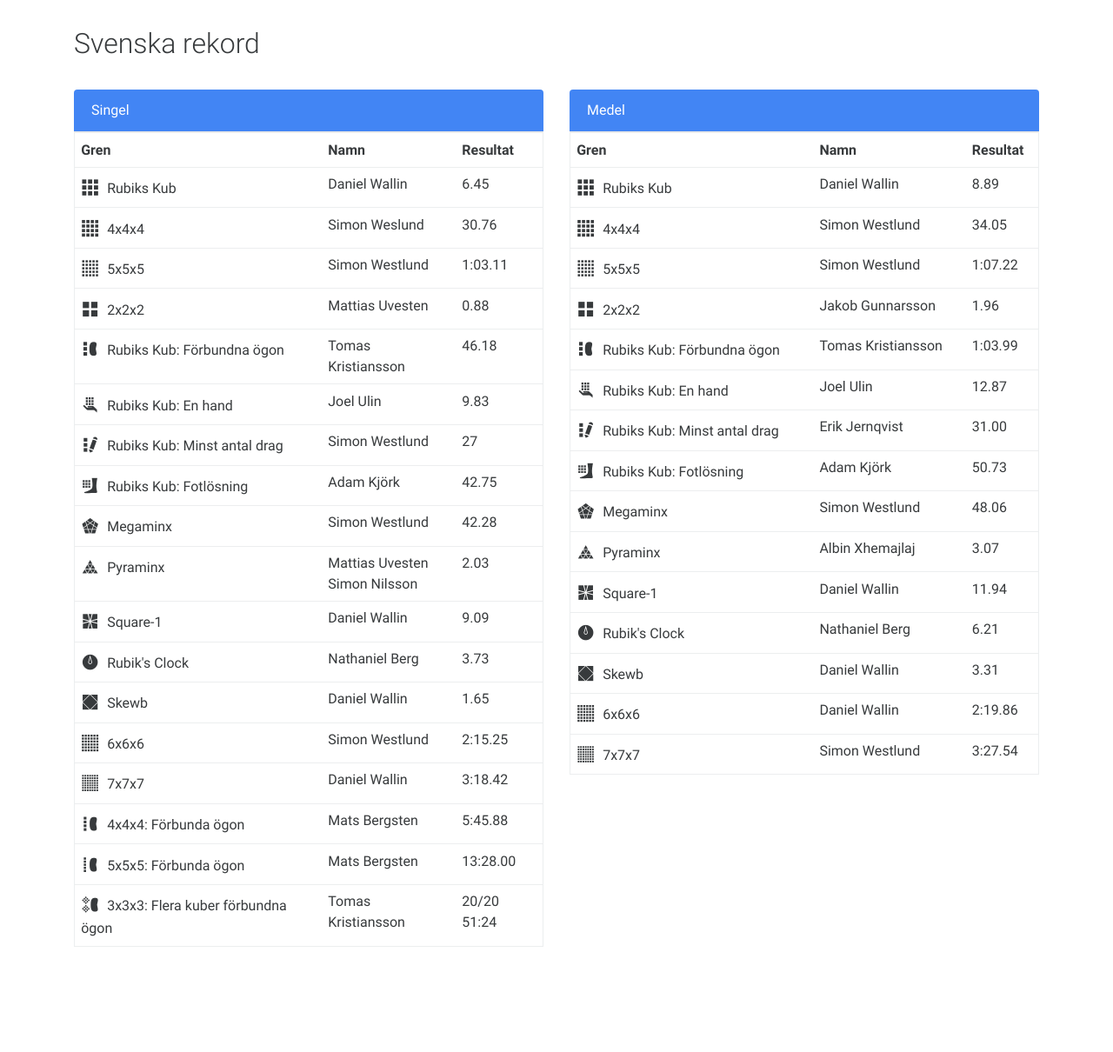
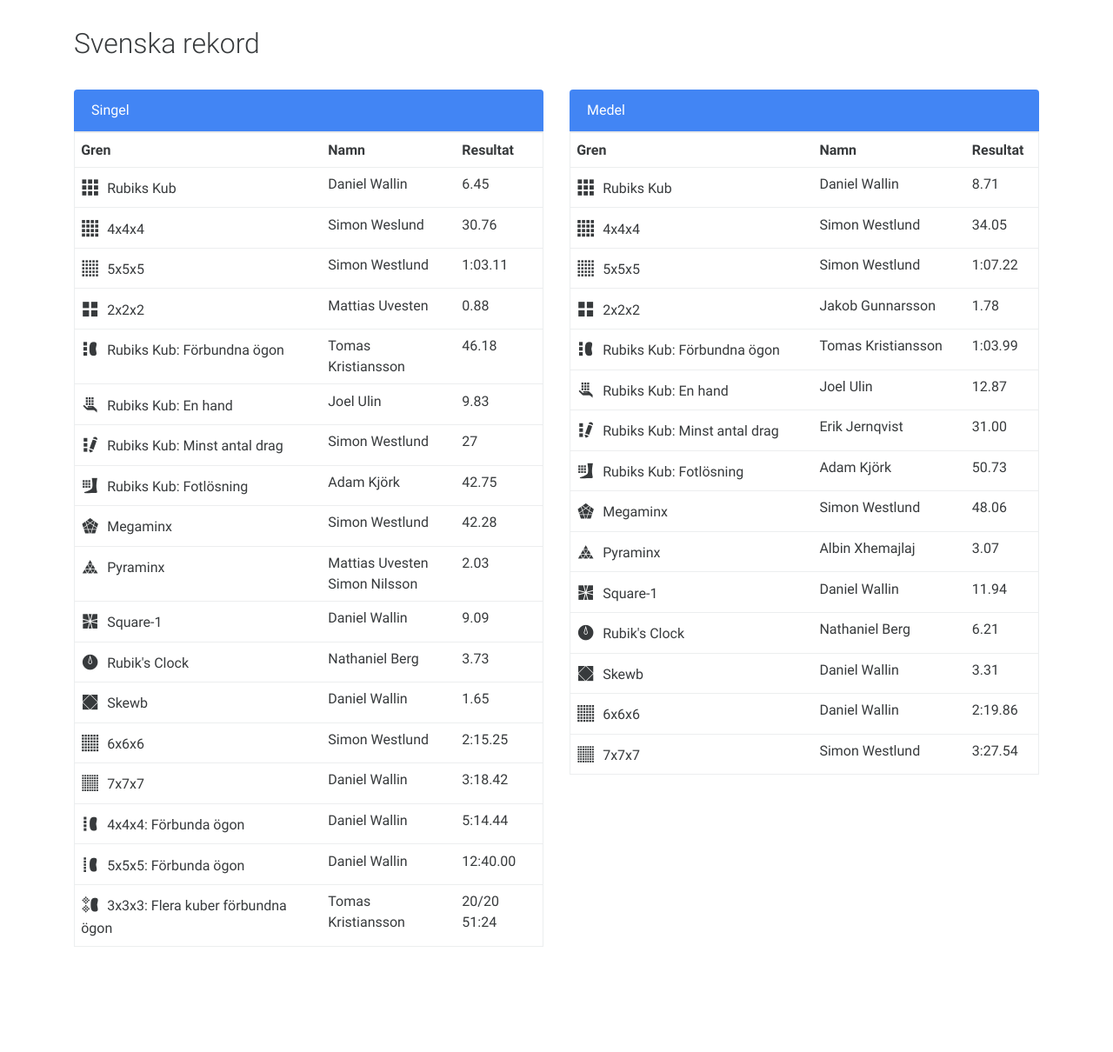
Before and after one commit to SveKub/SveKubOldSite, a Jekyll site: the page built from index.html, in a window 1280 px wide. Shown: the part 914-2124 px from the top of the page at 87% size. Built offline with Jekyll 4.4.1, drawn with Linux system fonts in a browser that asks for light colours; nearby versions of some CDN libraries.

Commit message:
nya rekord

```diff
--- a/index.html
+++ b/index.html
@@ -88,8 +88,8 @@
                     <tr><td><span class="cubing-icon icon-skewb"> </span><span> Skewb</span></td><td>Daniel Wallin</td><td>1.65</td></tr>
                     <tr><td><span class="cubing-icon icon-666"> </span><span> 6x6x6</span></td><td>Simon Westlund</td><td>2:15.25</td></tr>
                     <tr><td><span class="cubing-icon icon-777"> </span><span> 7x7x7</span></td><td>Daniel Wallin</td><td>3:18.42</td></tr>
-                    <tr><td><span class="cubing-icon icon-444bf"> </span><span> 4x4x4: Förbunda ögon</span></td><td>Mats Bergsten</td><td>5:45.88</td></tr>
-                    <tr><td><span class="cubing-icon icon-555bf"> </span><span> 5x5x5: Förbunda ögon</span></td><td>Mats Bergsten</td><td>13:28.00</td></tr>
+                    <tr><td><span class="cubing-icon icon-444bf"> </span><span> 4x4x4: Förbunda ögon</span></td><td>Daniel Wallin</td><td>5:14.44</td></tr>
+                    <tr><td><span class="cubing-icon icon-555bf"> </span><span> 5x5x5: Förbunda ögon</span></td><td>Daniel Wallin</td><td>12:40.00</td></tr>
                     <tr><td><span class="cubing-icon icon-333mbf"> </span><span> 3x3x3: Flera kuber förbundna ögon</span></td><td>Tomas Kristiansson</td><td>20/20 51:24</td></tr>
                 </table>
           </div>
@@ -99,10 +99,10 @@
                 <div class="card-header primary-color white-text">Medel</div>
                 <table class="table records">
                     <tr><th>Gren</th><th>Namn</th><th>Resultat</th></tr>
-                    <tr><td><span class="cubing-icon icon-333"> </span><span> Rubiks Kub</span></td><td>Daniel Wallin</td><td>8.89</td></tr>
+                    <tr><td><span class="cubing-icon icon-333"> </span><span> Rubiks Kub</span></td><td>Daniel Wallin</td><td>8.71</td></tr>
                     <tr><td><span class="cubing-icon icon-444"> </span><span> 4x4x4</span></td><td>Simon Westlund</td><td>34.05</td></tr>
                     <tr><td><span class="cubing-icon icon-555"> </span><span> 5x5x5</span></td><td>Simon Westlund</td><td>1:07.22</td></tr>
-                    <tr><td><span class="cubing-icon icon-222"> </span><span> 2x2x2</span></td><td>Jakob Gunnarsson</td><td>1.96</td></tr>
+                    <tr><td><span class="cubing-icon icon-222"> </span><span> 2x2x2</span></td><td>Jakob Gunnarsson</td><td>1.78</td></tr>
                     <tr><td><span class="cubing-icon icon-333bf"> </span><span> Rubiks Kub: Förbundna ögon</span></td><td>Tomas Kristiansson</td><td>1:03.99</td></tr>
                     <tr><td><span class="cubing-icon icon-333oh"> </span><span> Rubiks Kub: En hand</span></td><td>Joel Ulin</td><td>12.87</td></tr>
                     <tr><td><span class="cubing-icon icon-333fm"> </span><span> Rubiks Kub: Minst antal drag</span></td><td>Erik Jernqvist</td><td>31.00</td></tr>
```
